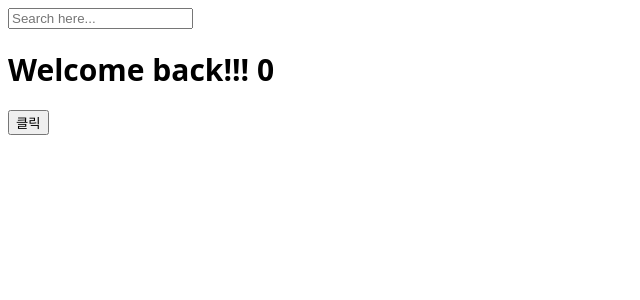
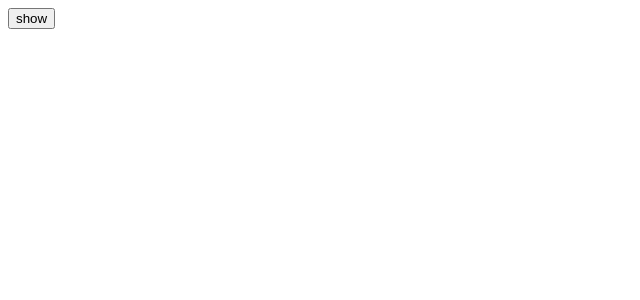
Before and after one commit to suncream100/nomadcoders-react-for-beginners2, a React (Create React App) app in the folder react-for-beginners/: page / in a window 1280 px wide. Shown: the top 300 px of the page, without its empty margins (0-640 px from the left). Built offline with nearby package versions, Linux system fonts and the light colour scheme.

Commit message:
update: 5주차 - effect3

```diff
--- a/react-for-beginners/src/App.js
+++ b/react-for-beginners/src/App.js
@@ -1,38 +1,26 @@
 import { useState, useEffect } from "react";
-import styles from "./App.module.css";
-
+function Hello() {
+  // function byeFn() {
+  //   console.log("destroyed :(");
+  // }
+  // function hiFn() {
+  //   console.log("created :)");
+  //   return byeFn;
+  // }
+  // useEffect(hiFn, [])
+  useEffect(() => {
+    console.log("created :)");
+    return () => console.log("destroyed :(");
+  },[])
+  return <h1>Hello</h1>
+}
 function App() {
-  const [counter, setValue] = useState(0);
-  const [keyword, setKeyword] = useState("");
-  const onClick = () => setValue((prev) => prev + 1);
-  const onChange = (event) => setKeyword(event.target.value);
-  useEffect(() => {
-    console.log("deps가 비어있으면 한번만 실행");
-  }, []);
-  useEffect(() => {
-    console.log("keyword값이 변경될 때마다 실행");
-  }, [keyword]);
-  useEffect(() => {
-    console.log("counter값이 변경될 때마다 실행");
-  }, [counter]);
-  useEffect(() => {
-    console.log("keyword와 counter값이 변경될 때마다 실행");
-  }, [keyword, counter]);
-  useEffect(() => {
-    if (keyword !== "" && keyword.length > 5) {
-      console.log("call the api...", keyword);
-    }
-  }, [keyword]);
+  const [showing, setShowing] = useState(false);
+  const onClick = () => setShowing((prev) => !prev);
   return (
     <div>
-      <input
-        type="text"
-        placeholder="Search here..."
-        value={keyword}
-        onChange={onChange}
-      />
-      <h1 className={styles.title}>Welcome back!!! {counter}</h1>
-      <button onClick={onClick}>클릭</button>
+      <button onClick={onClick}>{showing ? "hide" : "show"}</button>
+      {showing ? <Hello /> : null}
     </div>
   );
 }
```
